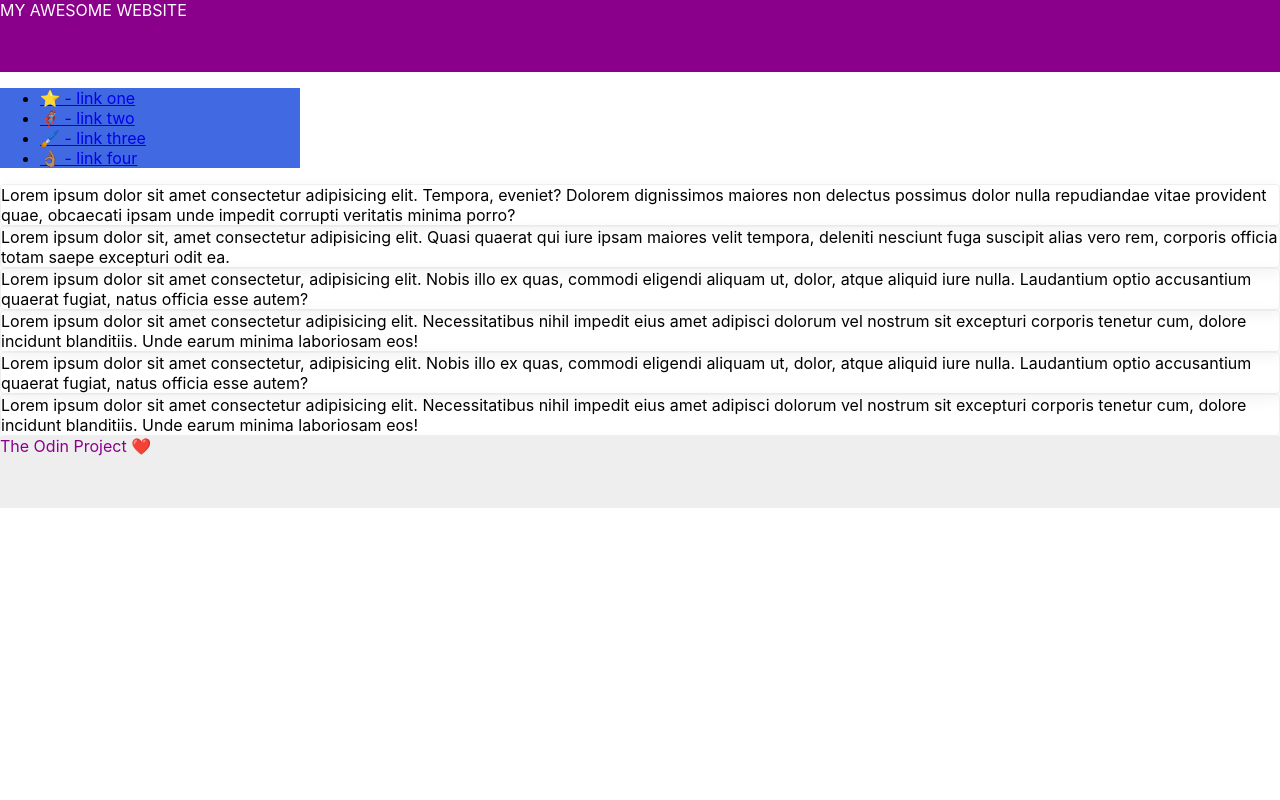
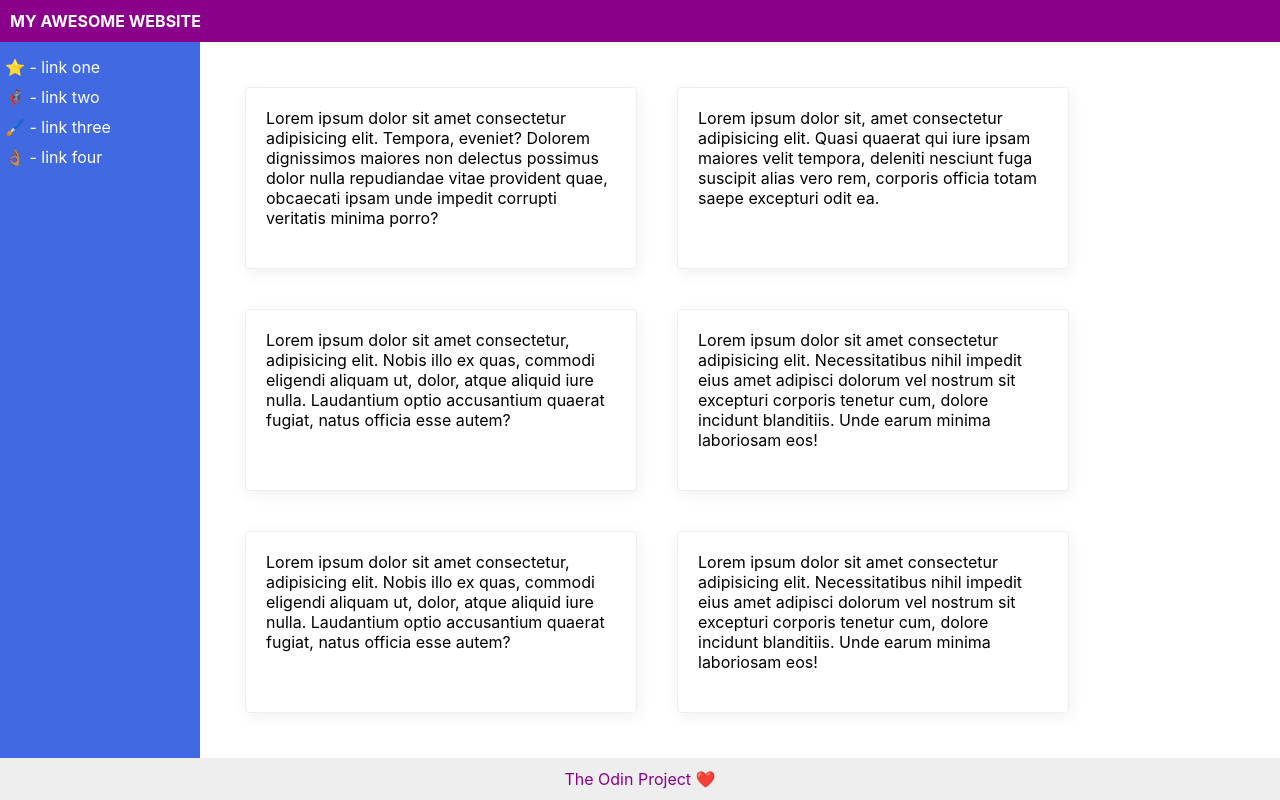
Before and after one commit to daelexus/odin-practice, a plain HTML site: page css/fifteen/index.html in a window 1280 px wide. Drawn offline with Linux system fonts and the light colour scheme.

Commit message:
One more exercise

```diff
--- a/css/fifteen/index.html
+++ b/css/fifteen/index.html
@@ -11,7 +11,7 @@
     <div class="header">
       MY AWESOME WEBSITE
     </div>
-
+  <div class="content">
     <div class="sidebar">
       <ul>
         <li><a href="#">⭐ - link one</a></li>
@@ -20,14 +20,15 @@
         <li><a href="#">👌🏽 - link four</a></li>
       </ul>
     </div>
-
+   <div class="kartice">
     <div class="card">Lorem ipsum dolor sit amet consectetur adipisicing elit. Tempora, eveniet? Dolorem dignissimos maiores non delectus possimus dolor nulla repudiandae vitae provident quae, obcaecati ipsam unde impedit corrupti veritatis minima porro?</div>
     <div class="card">Lorem ipsum dolor sit, amet consectetur adipisicing elit. Quasi quaerat qui iure ipsam maiores velit tempora, deleniti nesciunt fuga suscipit alias vero rem, corporis officia totam saepe excepturi odit ea.</div>
     <div class="card">Lorem ipsum dolor sit amet consectetur, adipisicing elit. Nobis illo ex quas, commodi eligendi aliquam ut, dolor, atque aliquid iure nulla. Laudantium optio accusantium quaerat fugiat, natus officia esse autem?</div>
     <div class="card">Lorem ipsum dolor sit amet consectetur adipisicing elit. Necessitatibus nihil impedit eius amet adipisci dolorum vel nostrum sit excepturi corporis tenetur cum, dolore incidunt blanditiis. Unde earum minima laboriosam eos!</div>
     <div class="card">Lorem ipsum dolor sit amet consectetur, adipisicing elit. Nobis illo ex quas, commodi eligendi aliquam ut, dolor, atque aliquid iure nulla. Laudantium optio accusantium quaerat fugiat, natus officia esse autem?</div>
     <div class="card">Lorem ipsum dolor sit amet consectetur adipisicing elit. Necessitatibus nihil impedit eius amet adipisci dolorum vel nostrum sit excepturi corporis tenetur cum, dolore incidunt blanditiis. Unde earum minima laboriosam eos!</div>
-
+   </div>
+  </div>
     <div class="footer">
       The Odin Project ❤️
     </div>
--- a/css/fifteen/style.css
+++ b/css/fifteen/style.css
@@ -2,28 +2,81 @@ body {
     font-family: -apple-system, BlinkMacSystemFont, 'Segoe UI', Roboto, Oxygen, Ubuntu, Cantarell, 'Open Sans', 'Helvetica Neue', sans-serif;
     margin: 0;
     min-height: 100vh;
+    padding: 0;
+    display: flex;
+    flex-direction: column;
+    justify-content: space-between;
+    flex-wrap: wrap;
+    flex: 1;
   }
 
   .header {
-    height: 72px;
+    height: 42px;
     background: darkmagenta;
     color: white;
+    display: flex;
+    align-items: center;
+    font-weight: bold;
+    padding-left: 10px;
   }
 
   .footer {
-    height: 72px;
+    height: 42px;
     background: #eee;
+   display: flex;
+   justify-content: center;
     color: darkmagenta;
+    align-items: center;
   }
 
   .sidebar {
-    width: 300px;
+    width:200px;
     background: royalblue;
     box-sizing: border-box;
+    display: flex;
+    justify-content: flex-start;
+    align-items: baseline;
+    flex-shrink: 0;
   }
 
   .card {
     border: 1px solid #eee;
     box-shadow: 2px 4px 16px rgba(0,0,0,.06);
     border-radius: 4px;
+    display: flex;
+    flex-wrap: wrap;
+    padding: 20px;
+    margin: 20px;
+    width: 350px;
+
+
   }
+  .content {
+    display: flex;
+    flex: 1;
+
+
+
+  }
+  .kartice {
+    display: flex;
+    flex-wrap: wrap;
+    padding: 25px;
+  }
+  ul {
+    list-style-type: none;
+    margin: 0;
+    padding: 0;
+    padding-left: 5px;
+    padding-top: 15px;
+
+
+  }
+  a {
+    text-decoration: none;
+    color: white;
+  }
+  li {
+    padding-bottom: 10px;
+    font-size: 16px;
+  }
```
